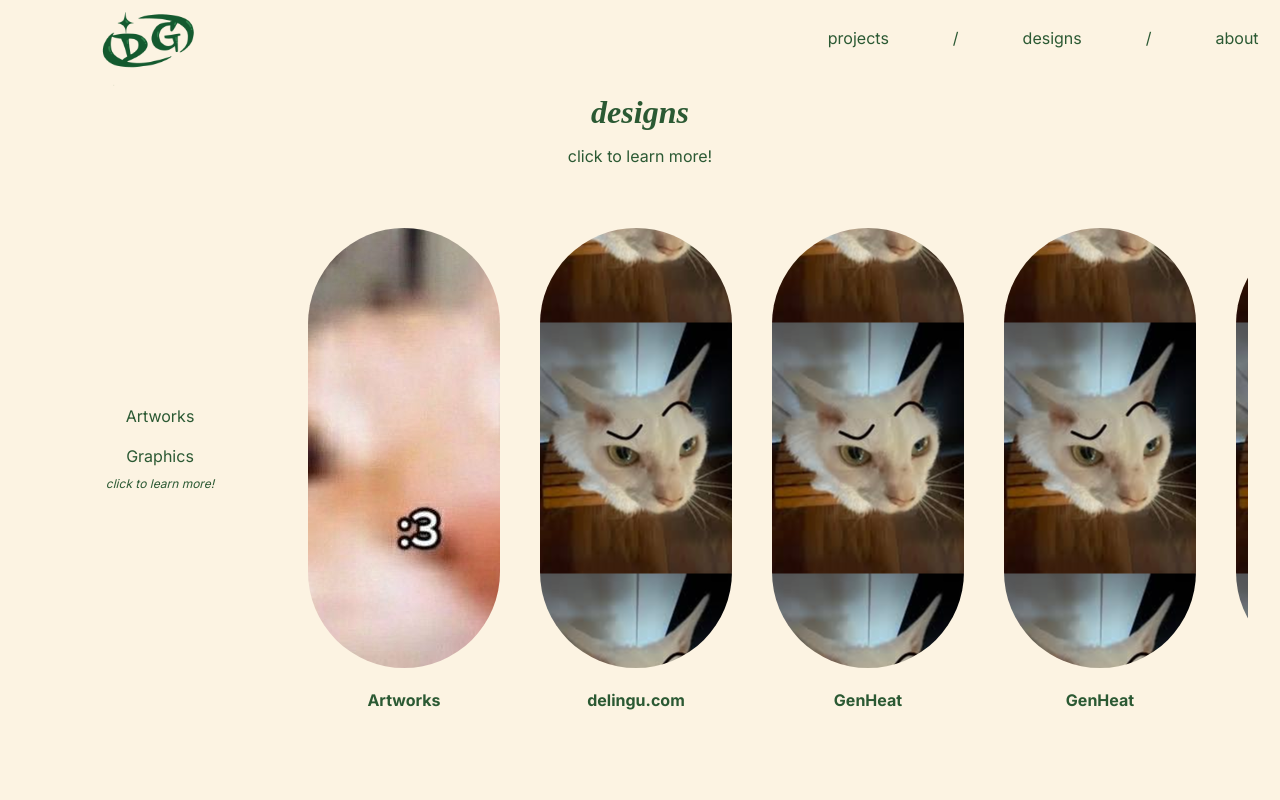
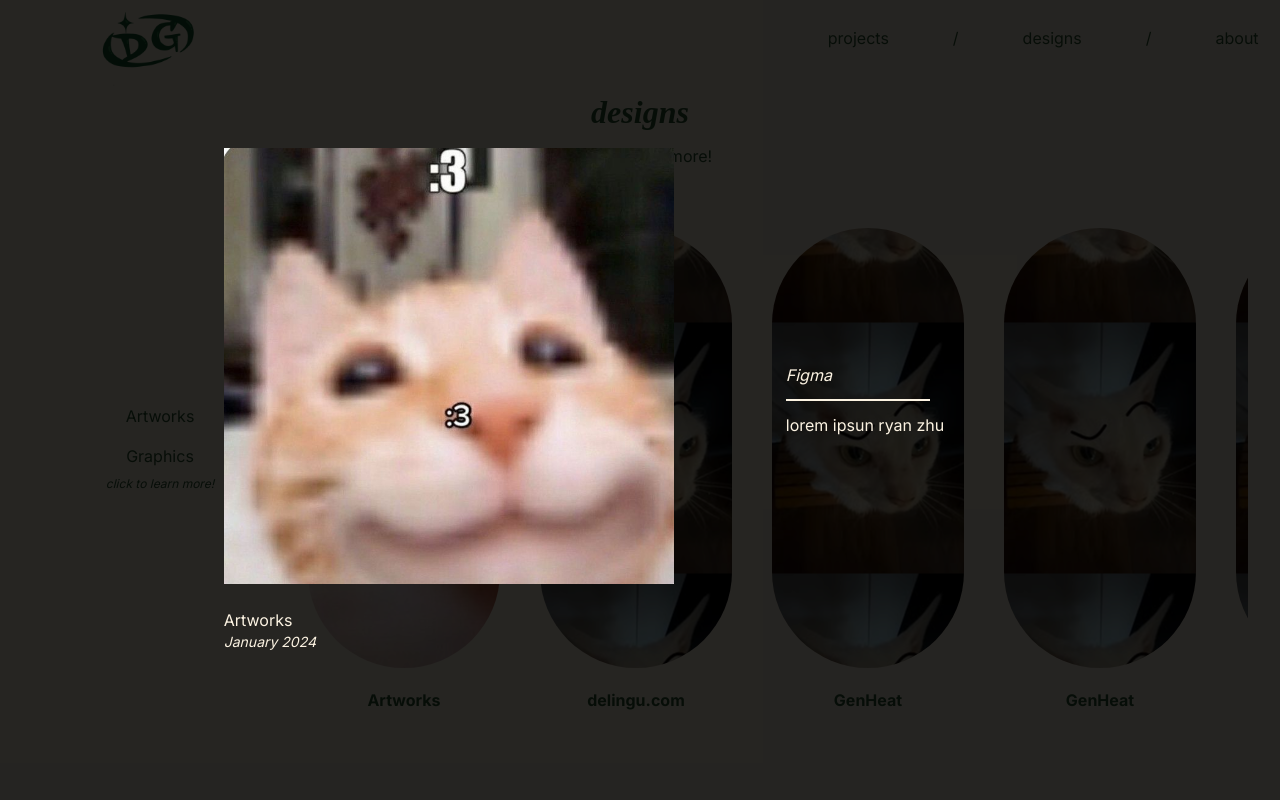
Before and after one commit to snootfef/Personal-Site, a Next.js app: page /designs in a window 1280 px wide. Both pictures are taken after a click on the element "Artworks". Shown: the top 800 px of the page. Built offline with nearby package versions, Linux system fonts and the light colour scheme.

Commit message:
Fixed and styled modals for design page pop-ups

```diff
--- a/src/app/data/designs.ts
+++ b/src/app/data/designs.ts
@@ -1,7 +1,7 @@
 import { DesignProps } from "../Interfaces/Interfaces";
 
 const designArtwork: Array<DesignProps> = [
-   { name: 'Artworks', description: 'lorem ipsun ryan zhu', img: 'test.jpg', tools: 'Figma', date: '' },
+   { name: 'Artworks', description: 'lorem ipsun ryan zhu', img: 'test.jpg', tools: 'Figma', date: 'January 2024' },
    { name: 'delingu.com', description: 'lorem ipsun ryan zhu', img: 'test1.jpg', tools: 'Figma', date: '' },
    { name: 'GenHeat', description: 'lorem ipsun ryan zhu', img: 'test1.jpg', tools: 'Figma', date: '' },
    { name: 'GenHeat', description: 'lorem ipsun ryan zhu', img: 'test1.jpg', tools: 'Figma', date: '' },
--- a/src/app/designs/Modal.tsx
+++ b/src/app/designs/Modal.tsx
@@ -1,21 +1,51 @@
+import { MouseEventHandler } from "react";
 import { DesignProps } from "../Interfaces/Interfaces"
 
-const Modal = ({ open, onClose, designs }: { open: boolean, onClose: Function, designs: DesignProps }) => {
+const Modal = ({ open, onClose, designs }: { open: boolean, onClose: MouseEventHandler, designs: DesignProps }) => {
    if (!open) return null
 
    return (
       <div
-         className="flex justify-center items-center w-screen h-screen bg-black bg-opacity-25"
-         onClick={() => { onClose }}
+         className="z-50 absolute flex justify-center items-center w-screen h-screen bg-black bg-opacity-85 text-rice"
+         onClick={onClose}
       >
          <section
+            onClick={(e) => {
+               e.stopPropagation();
+            }}
+            className=""
          >
             <img
                src={"/assets/" + designs.img}
+               className="w-[450px] mb-6"
             />
-            <h2>
+            <h2
+               className=""
+            >
                {designs.name}
             </h2>
+            <p
+               className="italic text-sm"
+            >
+               {designs.date}
+            </p>
+         </section>
+         <section
+            className="p-28"
+         >
+            <p
+               className="my-3 italic"
+            >
+               {designs.tools}
+            </p>
+            <div
+               className="h-[0.09rem] w-36 bg-rice"
+            />
+            <p
+               className="text-s my-3"
+            >
+               {designs.description}
+            </p>
          </section>
       </div >
    )
--- a/src/app/designs/page.tsx
+++ b/src/app/designs/page.tsx
@@ -7,7 +7,6 @@ import { designArtwork } from '../data/designs'
 import { designGraphics } from '../data/designs'
 import { DesignProps } from '../Interfaces/Interfaces';
 import Modal from './Modal';
-import { MdDesignServices } from 'react-icons/md';
 
 export default function Page() {
    const [openModal, setOpenModal] = useState(false)
```
